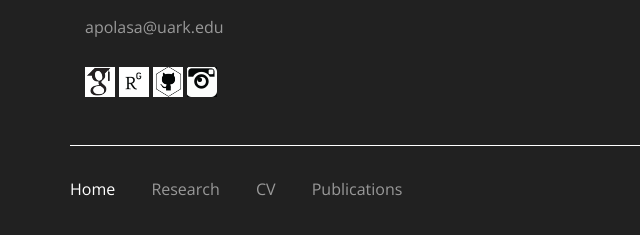
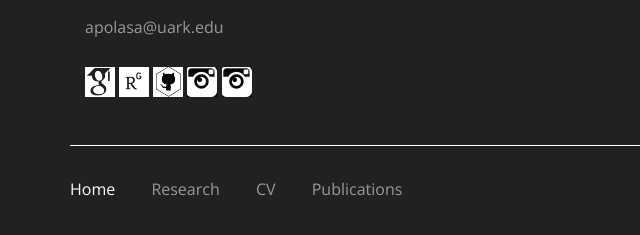
Before and after one commit to apolasa369/apolasa369.github.io, a plain HTML site: page index.html in a window 1280 px wide. Shown: the part 2745-2980 px from the top of the page, 0-640 px from the left. Drawn offline with nearby package versions, Linux system fonts and the light colour scheme.

Commit message:
Update index.html

```diff
--- a/index.html
+++ b/index.html
@@ -144,6 +144,7 @@ In the future, I hope to collaborate with brilliant brains in the field of drug
 							<li><a href="https://www.researchgate.net/profile/Adithya-Polasa" class="facebook"><i></i></a></li>
 							<li><a href="https://github.com/apolasa369" class="twitter"><i> </i></a></li>
 							<li><a href="https://www.instagram.com/adithyapolasa/" class="g"><i></i></a></li>
+							<li><a href="https://www.linkedin.com/in/polasa-adithya/" class="g"><i></i></a></li>
 						</ul>
 					</div>
 				</div>
```
